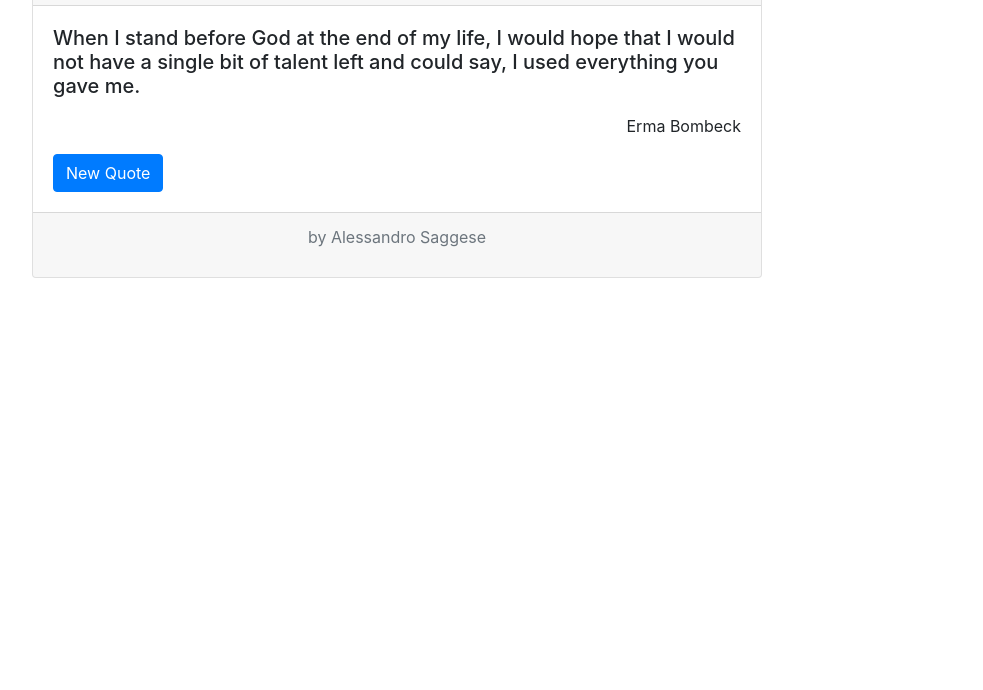
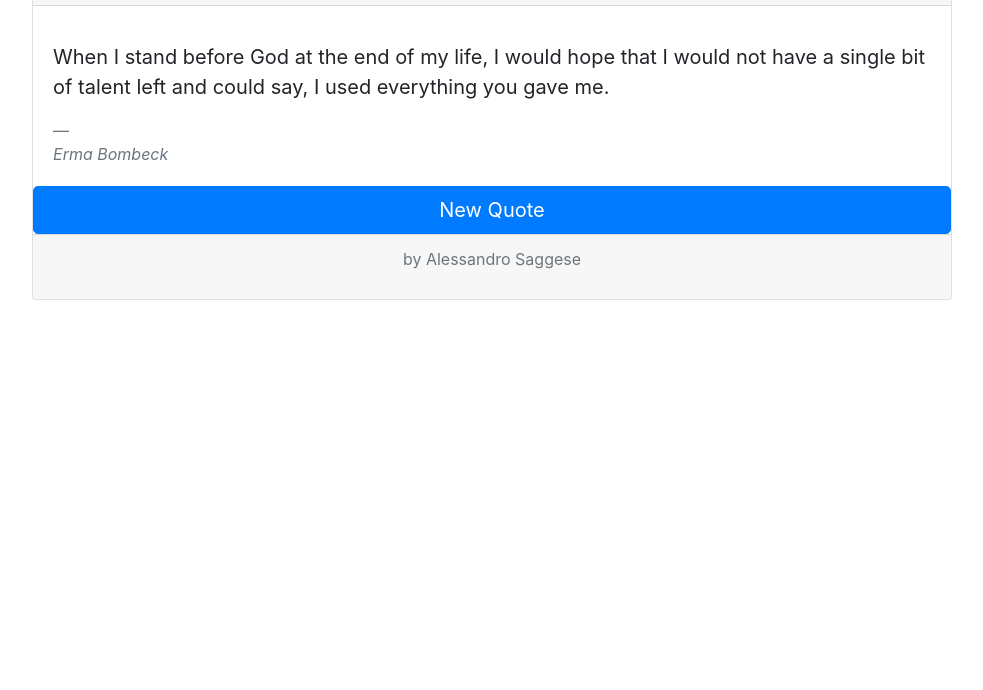
Before and after one commit to asaggse/Random-Quote-Machine, a plain HTML site: page index.html in a window 1280 px wide. Shown: the part 110-800 px from the top of the page, without its empty margins (243-1226 px from the left). Drawn offline with nearby package versions, Linux system fonts and the light colour scheme.

Commit message:
Update index.html

```diff
--- a/index.html
+++ b/index.html
@@ -30,16 +30,18 @@
     <body>
       <div class="container">
         <div class="row py-5">
-                <div class="col-md-8 offset-md-2">
+          <div class="col md-8 offset-md-2">
             <div class="card">
               <div class="card-header text-center">
                 <h3>Random Quote Machine</h3>
               </div>
               <div class="card-body">
-                          <h5 class="card-text"> <div id="text"> </div> </h5>
-                          <p class="card-text"> <div id="author" class="text-right"> </div></p>
-                          <button id="new-quote" onClick="randomQuoteGenerator()" class="btn btn-primary">New Quote</button>
+                <blockquote class="blockquote mb-0">
+                  <p class="card-text"> <div id="text"> </div> </p>
+                  <footer class="blockquote-footer"><cite title="Source Title"><div id="author"> </div></cite></footer>
+                </blockquote>
               </div>
+              <button id="new-quote" onClick="randomQuoteGenerator()" class="btn btn-primary btn-lg">New Quote</button>
               <div class="card-footer text-muted text-center">
                 <p>by Alessandro Saggese</p>
               </div>
```
Lines whose indentation alone changed are shown as unchanged.
